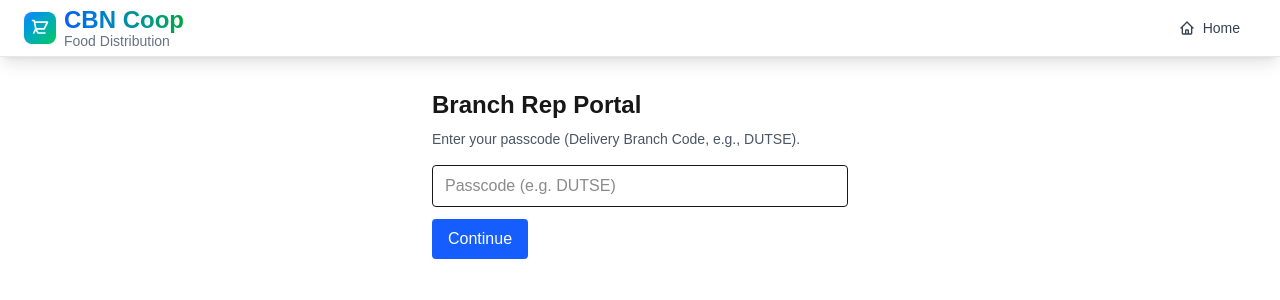
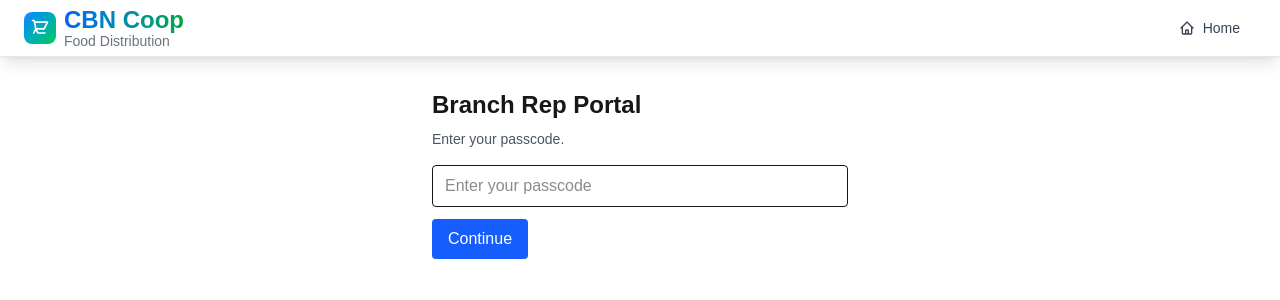
Before and after one commit to MitemsHub/coop-food-distribution, a Next.js app: page /rep/login in a window 1280 px wide. Shown: the top 300 px of the page. Built offline with nearby package versions, Linux system fonts and the light colour scheme.

Commit message:
I have removed the hint for the reps page

```diff
--- a/app/rep/login/page.jsx
+++ b/app/rep/login/page.jsx
@@ -41,13 +41,13 @@ export default function RepLoginPage() {
     <div className="p-2 lg:p-3 xl:p-4 max-w-md mx-auto">
       <h1 className="text-xl sm:text-2xl font-semibold mb-2">Branch Rep Portal</h1>
       <p className="text-xs sm:text-sm text-gray-600 mb-4">
-        Enter your passcode (Delivery Branch Code, e.g., DUTSE).
+        Enter your passcode.
       </p>
       <input
         className="border rounded px-3 py-2 w-full mb-3 text-sm sm:text-base focus:ring-2 focus:ring-blue-500 focus:border-blue-500"
         value={code}
         onChange={e=>setCode(e.target.value)}
-        placeholder="Passcode (e.g. DUTSE)"
+        placeholder="Enter your passcode"
       />
       <button className="px-4 py-2 bg-blue-600 text-white rounded w-full sm:w-auto hover:bg-blue-700 transition-colors duration-200 text-sm sm:text-base font-medium" onClick={submit} disabled={loading || !code.trim()}>
         {loading ? 'Checking…' : 'Continue'}
```
